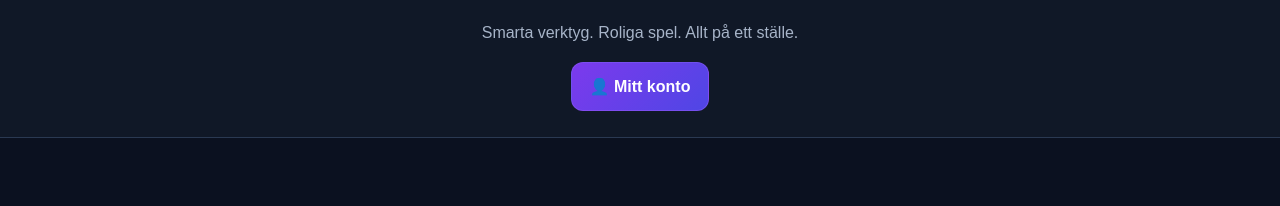
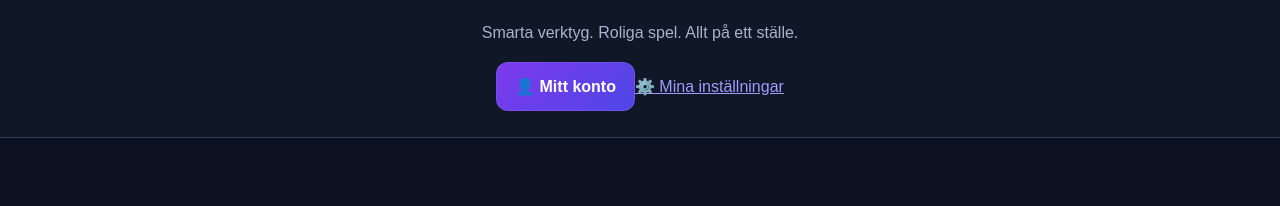
Before and after one commit to Heetail/eureka, a plain HTML site: page index.html in a window 1280 px wide. Shown: the part 63-269 px from the top of the page. Drawn offline with nearby package versions, Linux system fonts and the light colour scheme.

Commit message:
Add settings link to account section in index.html

```diff
--- a/index.html
+++ b/index.html
@@ -17,6 +17,7 @@
 
   <a class="account-link" href="/konto/">
     👤 Mitt konto
+    <a href="installningar.html">⚙️ Mina inställningar</a>
   </a>
 </header>
 
```
